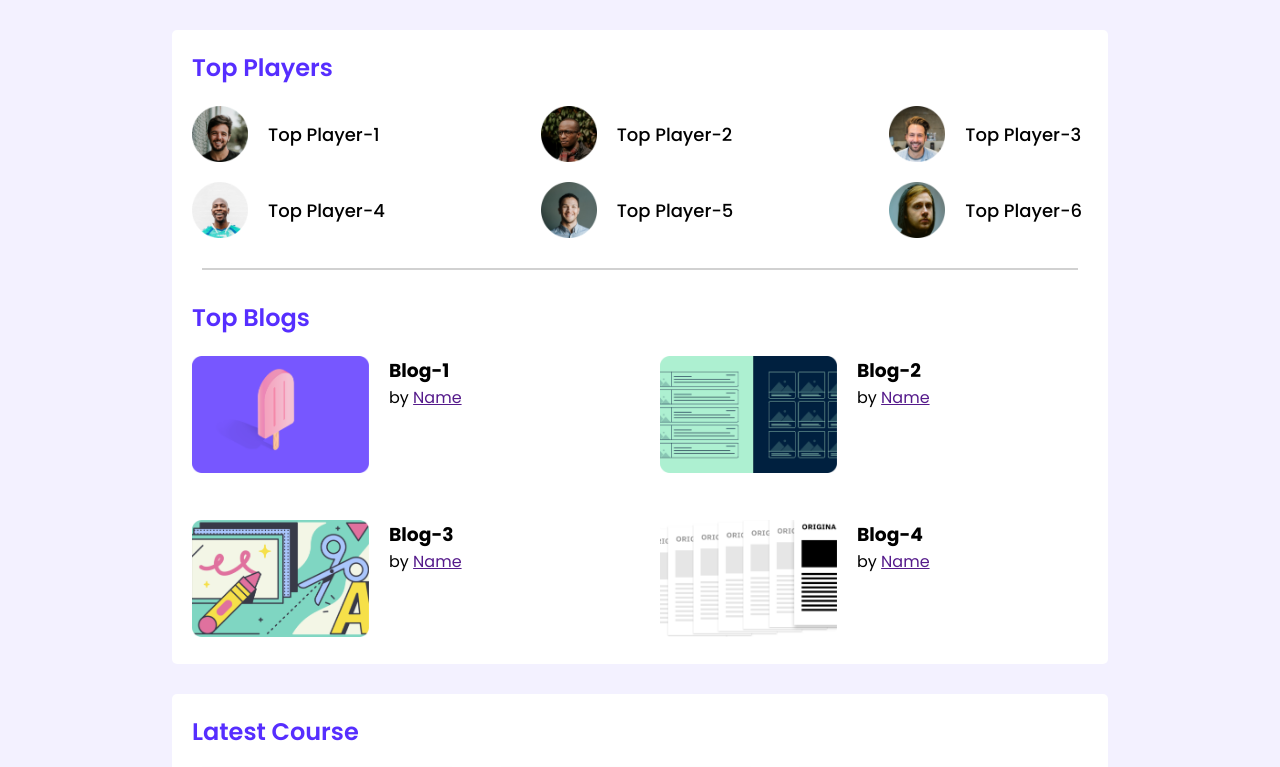
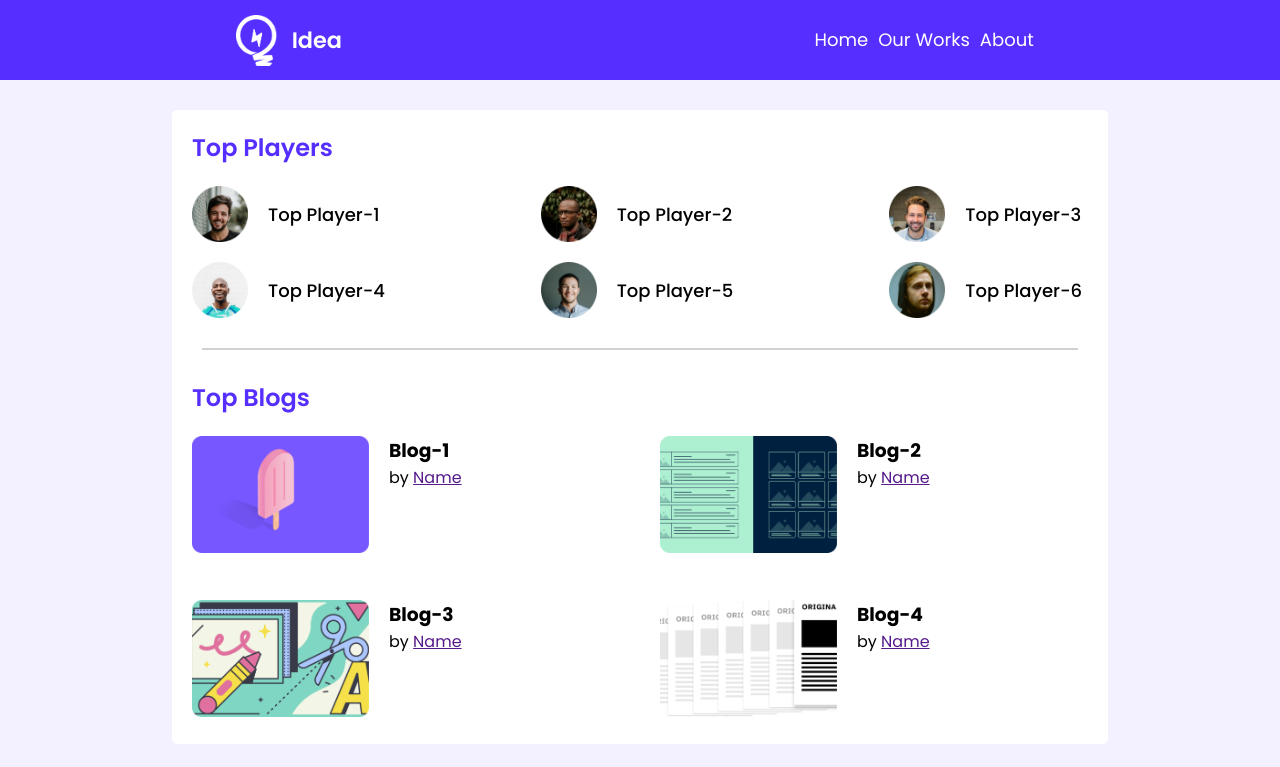
Before and after one commit to rayhan-mahmud029/Leader-Board, a plain HTML site: page index.html in a window 1280 px wide. Shown: the top 767 px of the page. Drawn offline with Linux system fonts and the light colour scheme.

Commit message:
Navbar added

```diff
--- a/index.html
+++ b/index.html
@@ -14,7 +14,19 @@
 <body>
     <!-- Header Section -->
     <header>
-
+        <nav class="navbar">
+            <div class="left-nav">
+                <img src="./images/icons/logo.png" alt="Logo">
+                <h3 class="nav-title">Idea</h3>
+            </div>
+            <div class="right-nav">
+                <ul>
+                    <li class="nav-link"><a href="">Home</a></li>
+                    <li class="nav-link"><a href="">Our Works</a></li>
+                    <li class="nav-link"><a href="">About</a></li>
+                </ul>
+            </div>
+        </nav>
     </header>
 
     <!-- Main Contents -->
@@ -55,7 +67,7 @@
             <!-- Top Blogs -->
             <h2 class="container-title">Top Blogs</h2>
             <div class="top-blogs">
-                <div class="blog">
+                <article class="blog">
                     <div class="thumbnail">
                         <img src="./images/blogs/blog-1.png" alt="">
                     </div>
@@ -63,30 +75,30 @@
                         <h3>Blog-1</h3>
                         <p>by <a href="">Name</a></p>
                     </div>
-                </div>
+                </article>
 
-                <div class="blog">
+                <article class="blog">
                     <div class="thumbnail"><img src="./images/blogs/blog-2.png" alt=""></div>
                     <div class="details">
                         <h3>Blog-2</h3>
                         <p>by  <a href="">Name</a></p>
                     </div>
-                </div>
+                </article>
 
-                <div class="blog">
+                <article class="blog">
                     <div class="thumbnail"><img src="./images/blogs/blog-3.png" alt=""></div>
                     <div class="details">
                         <h3>Blog-3</h3>
                         <p>by <a href="">Name</a></p>
                     </div>
-                </div>
-                <div class="blog">
+                </article>
+                <article class="blog">
                     <div class="thumbnail"><img src="./images/blogs/blog-4.png" alt=""></div>
                     <div class="details">
                         <h3>Blog-4</h3>
                         <p>by <a href="">Name</a></p>
                     </div>
-                </div>
+                </article>
 
 
             </div>
--- a/styles/style.css
+++ b/styles/style.css
@@ -34,6 +34,45 @@
   hr {
       border: 1px solid #D1D1D1;
       margin: 30px 10px;
+  }
+
+
+  /* Navbar */
+  nav {
+      height: 80px;
+      width: 100%;
+      background-color: #562EFF;
+  }
+
+  .navbar {
+      display: flex;
+      justify-content: space-around;
+      align-items: center;
+  }
+
+  .left-nav, .right-nav ul{
+    display: flex;
+    align-items: center;
+  }
+  .nav-title{
+    margin-left: 15px;
+    color: #FFFF;
+    font-size: 1.4em;
+    font-weight: 600;
+  }
+  ul li{
+    list-style: none;
+    padding-right: 10px;
+  }
+  li a{
+    text-decoration: none;
+    color: #FFFF;
+    font-size: 18px;
+    line-height: 24px;
+  }
+  .left-nav img {
+      width: 40.42px;
+      height: 51px;
   }
 
   /* Top Players Styles */
@@ -87,17 +126,18 @@
 
 
   /* Latest Courses  */
-  .courses{
+  .courses {
       display: grid;
       grid-template-columns: repeat(3, 1fr);
   }
+
   .course-detail img {
       width: 224px;
       height: 104px;
       margin-bottom: 15px;
   }
 
-  .course-title{
+  .course-title {
       font-size: 20px;
       font-weight: 500;
       line-height: 23px;
@@ -105,7 +145,7 @@
       margin-bottom: 5px;
   }
 
-  .course-card{
+  .course-card {
       width: 250px;
       height: 260px;
       padding: 10px;
@@ -126,11 +166,12 @@
       margin-top: 20px;
       padding-right: 10px;
   }
-  .filled{
-        color:#FFC014;
+
+  .filled {
+      color: #FFC014;
   }
 
-  .empty{
+  .empty {
       color: #AEAEAE;
       opacity: 0.25;
   }
@@ -143,6 +184,7 @@
           row-gap: 20px;
           column-gap: 150px;
       }
+
       .player {
           flex-direction: column;
       }
@@ -150,11 +192,21 @@
       .top-blogs {
           grid-template-columns: repeat(1, 1fr);
       }
-  .blog{
+
+      .blog {
           flex-direction: column;
       }
-  .courses{
+
+      .courses {
           grid-template-columns: repeat(1, 1fr);
+      }
+
+      nav{
+        height: 100px;
+      }
+      .right-nav ul{
+        flex-direction: column;
+        align-items: flex-start;
       }
   }
 
@@ -168,7 +220,7 @@
           grid-template-columns: repeat(1, 1fr);
       }
 
-  .courses{
+      .courses {
           grid-template-columns: repeat(2, 1fr);
       }
   }
```
Lines whose indentation alone changed are shown as unchanged.
